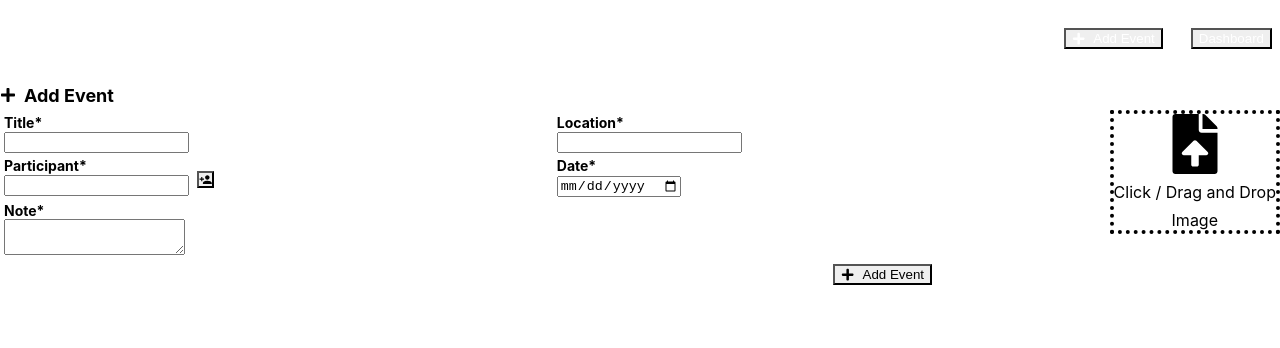
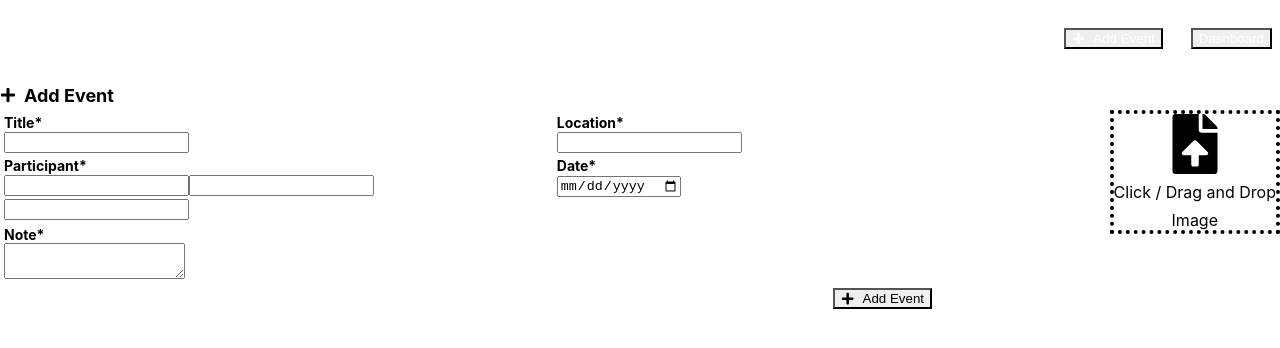
Before and after one commit to Bawazier/form-input-event, a Next.js app: page /add-event in a window 1280 px wide. Shown: the top 348 px of the page. Built offline with nearby package versions, Linux system fonts and the light colour scheme.

Commit message:
update form with formik

```diff
--- a/components/FormEvent.js
+++ b/components/FormEvent.js
@@ -1,3 +1,4 @@
+/* eslint-disable react/jsx-key */
 /* eslint-disable react/prop-types */
 import React from "react";
 import {
@@ -22,8 +23,9 @@ import {
 import { MdPersonAdd } from "react-icons/md";
 import { FaPlus, FaFileUpload } from "react-icons/fa";
 
-function FormEvent({ formik }) {
+function FormEvent({ formik, setThumbnail }) {
   const [dataImage, setDataImage] = React.useState("");
+  const [participant, setParticipant] = React.useState(1);
   // Create a reference to the hidden file input element
   const hiddenFileInput = React.useRef(null);
 
@@ -38,18 +40,20 @@ function FormEvent({ formik }) {
     const fileUploaded = event.target.files[0];
     if (!fileUploaded) {
       console.log("Please select image.");
+      setDataImage("");
     } else if (!fileUploaded.name.match(/\.(jpg|jpeg|png|gif)$/)) {
       console.log("Please select valid image.");
+      setDataImage("");
     } else if (fileUploaded.size > 2 * 1024 * 1024) {
       console.log("Gagal pilih gambar!", "File gambar harus kurang dari 2MB");
+      setDataImage("");
     } else {
-      const imageData = new FormData();
-      await imageData.append("picture", fileUploaded);
       let reader = new FileReader();
-      reader.onload = (e) => {
-        setDataImage(e.target.result);
+      reader.onload = async (e) => {
+        await setDataImage(e.target.result);
+        await setThumbnail(e.target.result);
       };
-      reader.readAsDataURL(event.target.files[0]);
+      await reader.readAsDataURL(event.target.files[0]);
     }
   };
 
@@ -103,7 +107,6 @@ function FormEvent({ formik }) {
               </FormControl>
             </GridItem>
             <GridItem colSpan={[4, 2]}>
-              <HStack align="start">
               <FormControl id="note" isRequired>
                 <FormLabel fontWeight="bold" fontSize="14px">
                     Participant
@@ -111,10 +114,26 @@ function FormEvent({ formik }) {
                 <Input
                   mb="2"
                   id="participant"
-                    name="participant"
+                  name="participant[0]"
                   type="text"
                   onChange={formik.handleChange}
-                    value={formik.values.participant}
+                  value={formik.values.participant[0]}
+                />
+                <Input
+                  mb="2"
+                  id="participant"
+                  name="participant[1]"
+                  type="text"
+                  onChange={formik.handleChange}
+                  value={formik.values.participant[1]}
+                />
+                <Input
+                  mb="2"
+                  id="participant"
+                  name="participant[2]"
+                  type="text"
+                  onChange={formik.handleChange}
+                  value={formik.values.participant[2]}
                 />
                 <FormHelperText color="red.500" fontSize="14px">
                   {formik.errors.participant && formik.touched.participant
@@ -122,16 +141,6 @@ function FormEvent({ formik }) {
                     : null}
                 </FormHelperText>
               </FormControl>
-                <VStack>
-                  <Box boxSize="6" display="hidden"></Box>
-                  <IconButton
-                    size="md"
-                    aria-label="Add Paticipant"
-                    icon={<MdPersonAdd />}
-                    mr="4"
-                  />
-                </VStack>
-              </HStack>
             </GridItem>
             <GridItem colSpan={[4, 2]}>
               <FormControl id="note" isRequired>
@@ -184,12 +193,7 @@ function FormEvent({ formik }) {
         </Box>
         <Box width={["full", "md"]}>
           {dataImage !== "" ? (
-            <Box
-              w="full"
-              h="full"
-              cursor="pointer"
-              onClick={handleClick}
-            >
+            <Box w="full" h="full" cursor="pointer" onClick={handleClick}>
               <Image
                 boxSize="full"
                 objectFit="cover"
```
Lines whose indentation alone changed are shown as unchanged.
